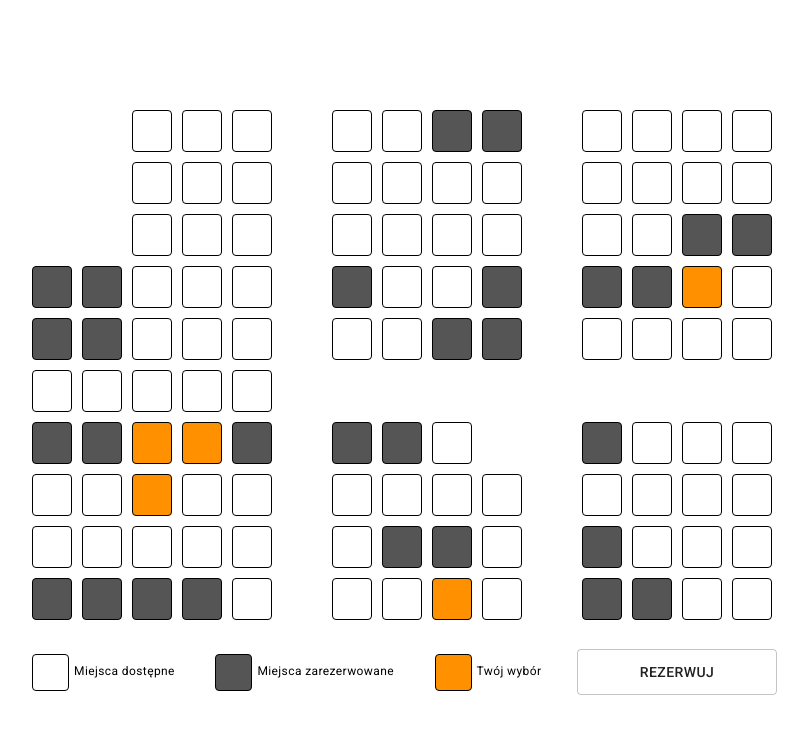
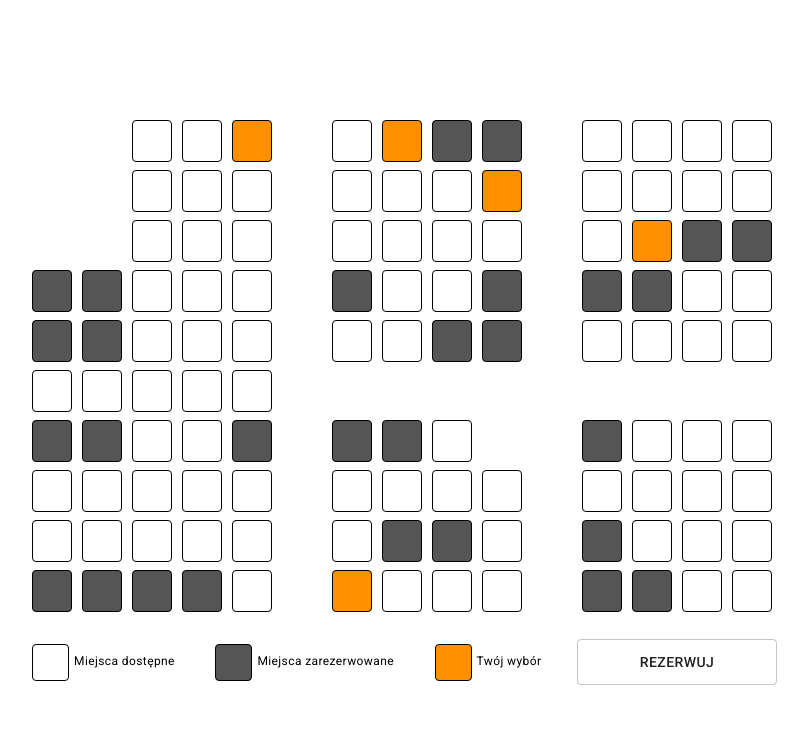
Before and after one commit to lisekesil/ikscom, a React (Create React App) app: page / in a window 1280 px wide. Both pictures are taken after typing "5" into the empty fields and a click on the button "WYBIERZ MIEJSCA". Shown: the top 734 px of the page, without its empty margins (238-1046 px from the left). Built offline with nearby package versions, Linux system fonts and the light colour scheme; data requests are answered from the project's data file.

Commit message:
remove 2d array and refactor

```diff
--- a/public/index.html
+++ b/public/index.html
@@ -26,7 +26,7 @@
          href="https://fonts.googleapis.com/css?family=Roboto:300,400,500,700&display=swap"
       />
 
-      <title>React Redux App</title>
+      <title>XKOM</title>
    </head>
    <body>
       <noscript>You need to enable JavaScript to run this app.</noscript>
--- a/src/components/Audience.js
+++ b/src/components/Audience.js
@@ -3,12 +3,17 @@ import Box from '@material-ui/core/Box';
 import Paper from '@material-ui/core/Paper';
 
 const Audience = ({ audienceGrid, userSeats, bookSeat }) => {
+   const cols = Math.max(...audienceGrid.map((seat) => seat.cords.y)) + 1;
+   const rows = Math.max(...audienceGrid.map((seat) => seat.cords.x)) + 1;
    return (
-      <Box display="grid" gridTemplateColumns="repeat(15,50px)" gap={10} marginBottom={3}>
-         {audienceGrid &&
-            audienceGrid.map((row) => {
-               return row.map((seat) => {
-                  if (seat) {
+      <Box
+         display="grid"
+         gridTemplateColumns={`repeat(${cols},50px)`}
+         gridTemplateRows={`repeat(${rows},50px)`}
+         gap={10}
+         marginBottom={3}
+      >
+         {audienceGrid.map((seat) => {
             return (
                <Paper
                   onClick={() => bookSeat(seat)}
@@ -28,8 +33,6 @@ const Audience = ({ audienceGrid, userSeats, bookSeat }) => {
                   variant="outlined"
                ></Paper>
             );
-                  }
-               });
          })}
       </Box>
    );
--- a/src/pages/Home/Home.js
+++ b/src/pages/Home/Home.js
@@ -47,7 +47,7 @@ const Home = () => {
    const formik = useFormik({
       initialValues: {
          numOfSeats: '',
-         checkbox: false,
+         areClose: false,
       },
       validationSchema: yup.object({
          numOfSeats: yup
@@ -58,11 +58,16 @@ const Home = () => {
                seats.filter((s) => !s.reserved).length,
                `Liczba wolnych miejsc: ${seats.filter((s) => !s.reserved).length}`,
             ),
+         areClose: yup.boolean(),
       }),
       onSubmit: (values) => {
+         if (values.areClose && values.numOfSeats > 5) {
+            alert('Mamy tylko 5 miejsc obok siebie w jednym rzędzie');
+            return;
+         }
          const pref = {
             numOfSeats: Number(values.numOfSeats),
-            areClose: values.checkbox,
+            areClose: values.areClose,
          };
          dispatch(setPreferences(pref));
          history.push('/reservation');
@@ -87,7 +92,6 @@ const Home = () => {
                </Grid>
                <Grid item>
                   <TextField
-                     id="outlined-number"
                      name="numOfSeats"
                      variant="outlined"
                      value={formik.values.numOfSeats}
@@ -105,7 +109,7 @@ const Home = () => {
                   <Checkbox
                      checked={formik.values.checkbox}
                      onChange={formik.handleChange}
-                     name="checkbox"
+                     name="areClose"
                   />
                }
                label="Czy miejsca mają być obok siebie?"
--- a/src/pages/Reservation/Reservation.js
+++ b/src/pages/Reservation/Reservation.js
@@ -2,6 +2,7 @@ import React, { useEffect, useState } from 'react';
 import { useHistory } from 'react-router';
 import { useSelector, useDispatch } from 'react-redux';
 import { seatsSelector, setUserBookedSeats } from '../../redux/slices/seatsSlice';
+import { randomizeUserSeats, closeUserSeats } from '../../utils/functions';
 import Grid from '@material-ui/core/Grid';
 import Audience from '../../components/Audience';
 import AudienceFooter from '../../components/AudienceFooter';
@@ -15,77 +16,42 @@ const Reservation = () => {
    const [userSeats, setUserSeats] = useState([]);
 
    useEffect(() => {
-      createAudienceGrid();
+      if (seats) {
+         if (userPreferences.areClose) {
+            setUserSeats(closeUserSeats(seats, userPreferences.numOfSeats));
+         } else {
+            setUserSeats(randomizeUserSeats(seats, userPreferences.numOfSeats));
+         }
+      }
    }, [seats]);
 
-   useEffect(() => {
-      if (audienceGrid) {
-         const freeSeats = audienceGrid.flat().filter((s) => s !== undefined && !s.reserved);
-         let tmp = [];
-         for (let i = 0; i < userPreferences.numOfSeats; i++) {
-            if (userPreferences.areClose) {
-               tmp.push(freeSeats[i]);
-            } else {
-               const randomIndex = Math.floor(Math.random() * freeSeats.length);
-               const seat = freeSeats[randomIndex];
-               console.log(seat);
-               tmp.push(seat);
-               freeSeats.splice(randomIndex, 1);
-            }
-         }
-         setUserSeats(tmp);
-         userSeats.forEach((seat) => {
-            bookSeat(seat);
-         });
-      }
-   }, [audienceGrid]);
-
-   const createAudienceGrid = () => {
-      if (seats) {
-         let audience;
-
-         const i = Math.max(...seats.map((seat) => seat.cords.x)) + 1;
-         const j = Math.max(...seats.map((seat) => seat.cords.y)) + 1;
-         audience = Array(i)
-            .fill()
-            .map(() => Array(j).fill(undefined));
-
-         seats.forEach((seat) => {
-            const x = seat.cords.x;
-            const y = seat.cords.y;
-            audience[x][y] = seat;
-         });
-
-         console.log(audience);
-         setAudienceGrid(audience);
-      }
-   };
-
    const bookSeat = (seat) => {
-      if (!seat) return;
       if (seat.reserved) {
-         console.log('zarezerwowane');
+         alert('To miejsce jest zarezerwowane');
          return;
       }
       if (!userSeats.includes(seat) && userSeats.length >= userPreferences.numOfSeats) {
-         console.log('wiecej nie mozna');
+         alert('Nie możesz wybrać więcej miejsc niż zadeklarowałes');
          return;
       }
+
       const bookedIdx = userSeats.findIndex((uS) => uS.id === seat.id);
-      if (bookedIdx > 0) {
+      if (bookedIdx === 0) {
+         setUserSeats([...userSeats.slice(1)]);
+      } else if (bookedIdx > 0) {
          setUserSeats([...userSeats.slice(0, bookedIdx), ...userSeats.slice(bookedIdx + 1)]);
-         console.log('juz wybrane');
-      } else if (bookedIdx === 0) {
-         setUserSeats([...userSeats.slice(1)]);
       } else {
          setUserSeats([...userSeats, seat]);
-         console.log(seat.cords.x, seat.cords.y);
       }
    };
 
    const handleReservation = () => {
+      if (userSeats.length < userPreferences.numOfSeats) {
+         alert(`Wybierz zadeklarowaną liczbę miejsc: ${userPreferences.numOfSeats}`);
+         return;
+      }
+      dispatch(setUserBookedSeats(userSeats));
       history.push('/summary');
-      dispatch(setUserBookedSeats(userSeats));
    };
 
    return (
@@ -97,9 +63,9 @@ const Reservation = () => {
          spacing={0}
          style={{ minHeight: '100vh', width: 750, margin: 'auto' }}
       >
-         {audienceGrid && (
-            <Audience audienceGrid={audienceGrid} userSeats={userSeats} bookSeat={bookSeat} />
-         )}
+         {loading && <div>Ładowanie...</div>}
+         {hasErrors && <div>Wystąpił błąd. Nie można wyświetlić danych.</div>}
+         {seats && <Audience audienceGrid={seats} userSeats={userSeats} bookSeat={bookSeat} />}
          <AudienceFooter handleReservation={handleReservation} />
       </Grid>
    );
--- /dev/null
+++ b/src/utils/functions.js
@@ -0,0 +1,31 @@
+export const randomizeUserSeats = (seats, numOfSeats) => {
+   const freeSeats = seats.filter((s) => s !== undefined && !s.reserved);
+   let userSeats = [];
+   for (let i = 0; i < numOfSeats; i++) {
+      const randomIndex = Math.floor(Math.random() * freeSeats.length);
+      const seat = freeSeats[randomIndex];
+
+      userSeats.push(seat);
+      freeSeats.splice(randomIndex, 1);
+   }
+   return userSeats;
+};
+
+export const closeUserSeats = (seats, numOfSeats) => {
+   const freeSeats = seats.filter((s) => s !== undefined && !s.reserved);
+   const userSeats = [];
+   let i = 1;
+   while (userSeats.length < numOfSeats) {
+      if (
+         freeSeats[i].cords.x !== freeSeats[i + 1].cords.x ||
+         freeSeats[i].cords.y + 1 !== freeSeats[i + 1].cords.y
+      ) {
+         userSeats.length = 0;
+         userSeats.push(freeSeats[i + 1]);
+      } else if (freeSeats[i].cords.y + 1 === freeSeats[i + 1].cords.y) {
+         userSeats.push(freeSeats[i + 1]);
+      }
+      i++;
+   }
+   return userSeats;
+};
```
Lines whose indentation alone changed are shown as unchanged.
